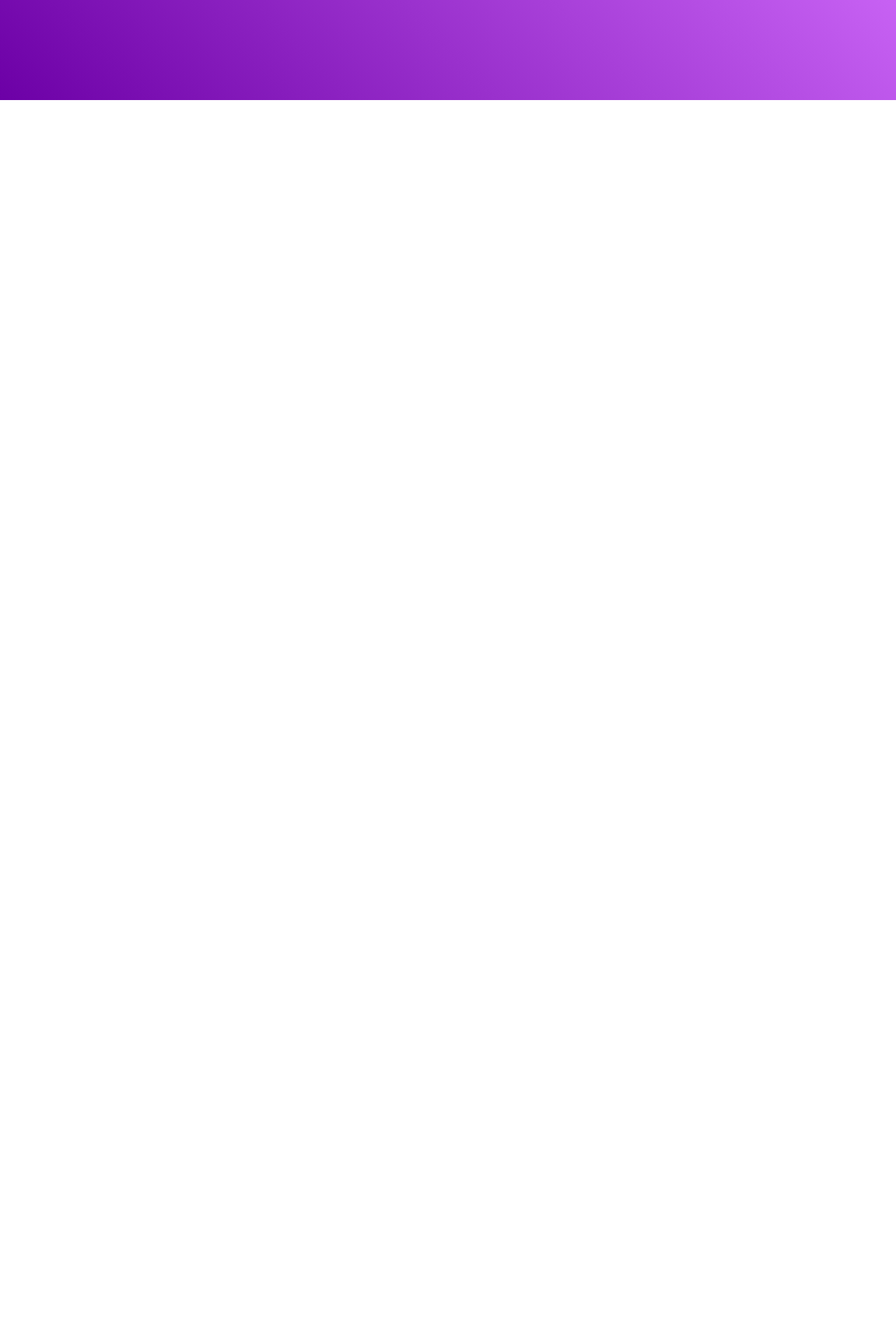
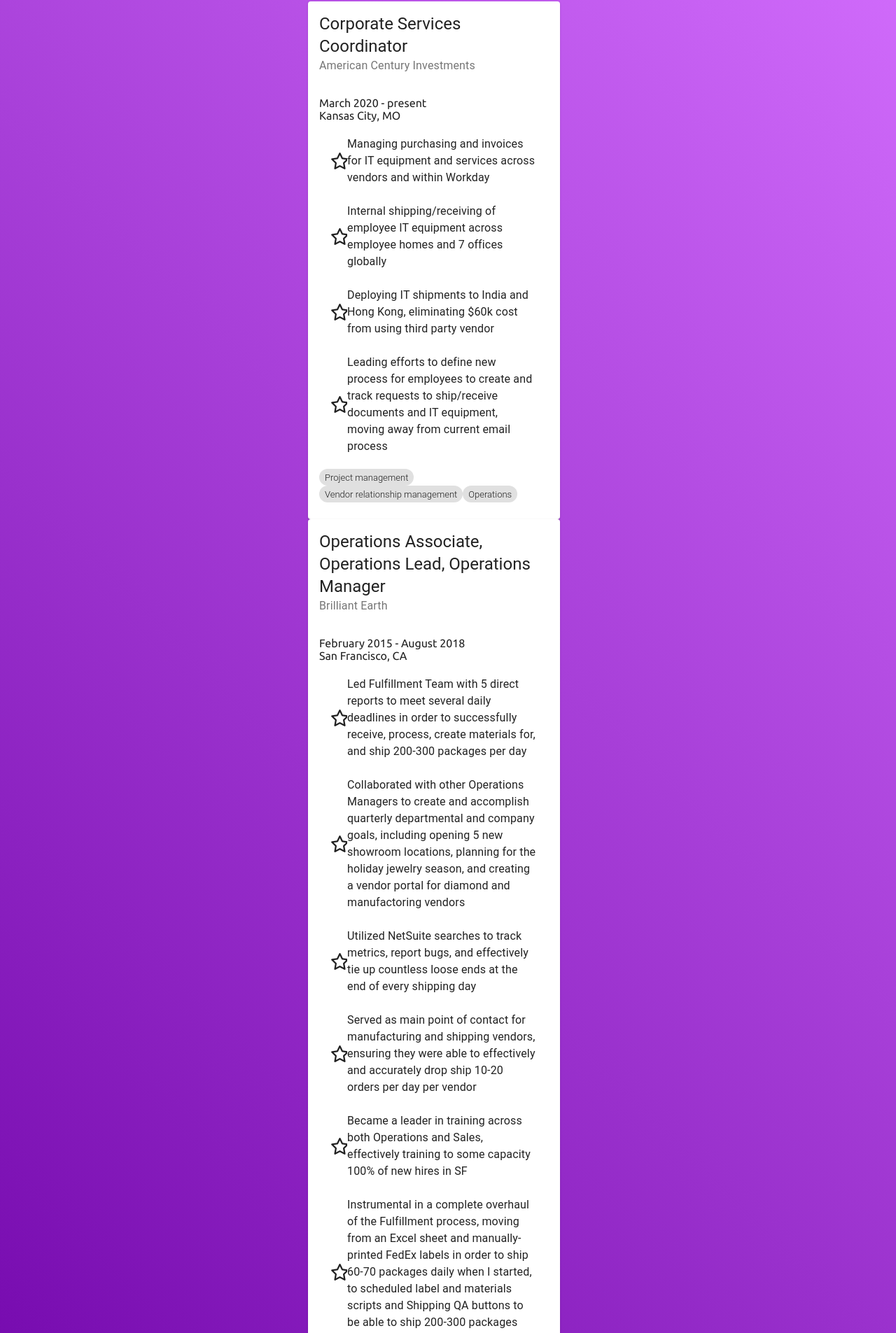
Before and after one commit to ewirtz3/ew-portfolio, a React app: page / in a window 1280 px wide. Shown: the part 2019-3924 px from the top of the page at 70% size. Before the commit the page ends 2162 px from the top, so only its background shows below. Built offline with nearby package versions, Linux system fonts and the light colour scheme.

Commit message:
adding work experience

```diff
--- a/public/index.html
+++ b/public/index.html
@@ -10,6 +10,10 @@
       href="https://fonts.googleapis.com/css2?family=Ubuntu&display=swap"
       rel="stylesheet"
     />
+    <script
+      src="https://kit.fontawesome.com/de03f8749b.js"
+      crossorigin="anonymous"
+    ></script>
     <title>emily wirtz || software engineer</title>
   </head>
   <body>
--- /dev/null
+++ b/src/components/experience/Resume.js
@@ -0,0 +1,96 @@
+import React from "react";
+import {
+  Card,
+  CardContent,
+  CardActions,
+  Button,
+  CardHeader,
+  List,
+  ListItem,
+  Icon,
+  ListItemText,
+  Chip,
+} from "@material-ui/core";
+
+export default function Resume(props) {
+  const resume = [
+    {
+      title: "Corporate Services Coordinator",
+      company: "American Century Investments",
+      dates: "March 2020 - present",
+      location: "Kansas City, MO",
+      responsibilities: [
+        "Managing purchasing and invoices for IT equipment and services across vendors and within Workday",
+        "Internal shipping/receiving of employee IT equipment across employee homes and 7 offices globally",
+        "Deploying IT shipments to India and Hong Kong, eliminating $60k cost from using third party vendor",
+        "Leading efforts to define new process for employees to create and track requests to ship/receive documents and IT equipment, moving away from current email process",
+      ],
+      skills: [
+        "Project management",
+        "Vendor relationship management",
+        "Operations",
+      ],
+    },
+    {
+      title: "Operations Associate, Operations Lead, Operations Manager",
+      company: "Brilliant Earth",
+      dates: "February 2015 - August 2018",
+      location: "San Francisco, CA",
+      responsibilities: [
+        "Led Fulfillment Team with 5 direct reports to meet several daily deadlines in order to successfully receive, process, create materials for, and ship 200-300 packages per day",
+        "Collaborated with other Operations Managers to create and accomplish quarterly departmental and company goals, including opening 5 new showroom locations, planning for the holiday jewelry season, and creating a vendor portal for diamond and manufactoring vendors",
+        "Utilized NetSuite searches to track metrics, report bugs, and effectively tie up countless loose ends at the end of every shipping day",
+        "Served as main point of contact for manufacturing and shipping vendors, ensuring they were able to effectively and accurately drop ship 10-20 orders per day per vendor",
+        "Became a leader in training across both Operations and Sales, effectively training to some capacity 100% of new hires in SF",
+        "Instrumental in a complete overhaul of the Fulfillment process, moving from an Excel sheet and manually-printed FedEx labels in order to ship 60-70 packages daily when I started, to scheduled label and materials scripts and Shipping QA buttons to be able to ship 200-300 packages daily",
+        "Continually created and improved upon team processes to achieve higher efficiency and accuracy",
+      ],
+      skills: [
+        "Project management",
+        "Vendor relationship management",
+        "Operations",
+        "People management",
+        "NetSuite",
+        "Employee training",
+        "Collaboration",
+      ],
+    },
+  ];
+
+  return (
+    <>
+      {resume.map((role, i) => {
+        return (
+          <div className="timeline-entry">
+            <Card key={i}>
+              <CardHeader title={role.title} subheader={role.company} />
+              <CardContent>
+                {role.dates}
+                <br />
+                {role.location}
+                <br />
+                <div className="role-description">
+                  <List>
+                    {role.responsibilities.map((duty, i) => {
+                      return (
+                        <ListItem key={i}>
+                          <Icon className="far fa-star" />
+                          <ListItemText primary={duty} />
+                        </ListItem>
+                      );
+                    })}
+                  </List>
+                </div>
+                <div className="role-skills">
+                  {role.skills.map((skill, i) => {
+                    return <Chip size="small" label={skill} />;
+                  })}
+                </div>
+              </CardContent>
+            </Card>
+          </div>
+        );
+      })}
+    </>
+  );
+}
--- a/src/components/experience/WorkExperience.js
+++ b/src/components/experience/WorkExperience.js
@@ -1,5 +1,5 @@
 import React, { Component } from "react";
-import { Card, CardContent, CardActions, Button } from "@material-ui/core";
+import Resume from "./Resume";
 import "./experience.css";
 
 class WorkExperience extends Component {
@@ -12,10 +12,18 @@ class WorkExperience extends Component {
     };
   }
 
+  handleExpandChange(entry) {
+    this.setState({ entry: entry });
+  }
+
   render() {
     return (
       <div className="experience">
         <p className="section-title">Work Experience</p>
+        <Resume
+          expanded={this.state}
+          onExpandChange={this.handleExpandChange}
+        />
       </div>
     );
   }
--- a/src/components/experience/experience.css
+++ b/src/components/experience/experience.css
@@ -2,4 +2,9 @@
   margin-top: 0;
   text-align: center;
   color: white;
+  font-size: 2rem;
 }
+
+.timeline-entry {
+  width: 45vh;
+}
```
